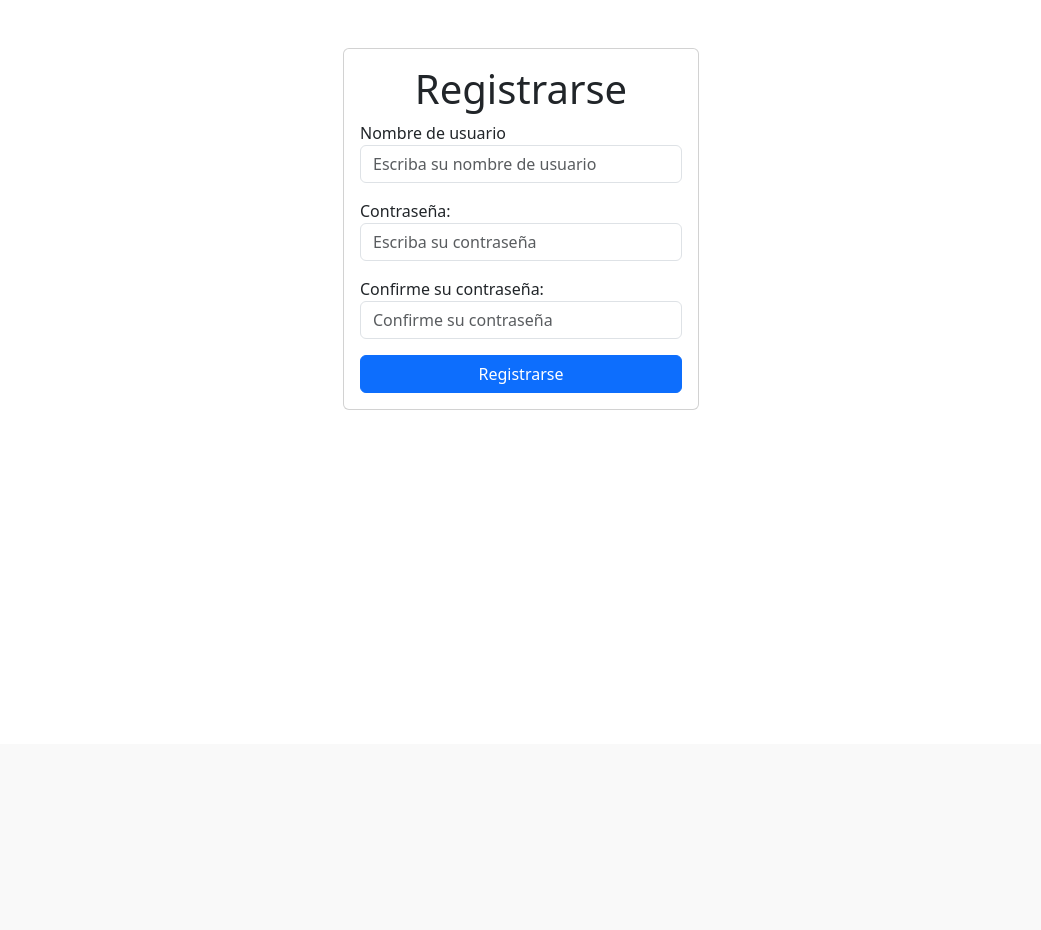
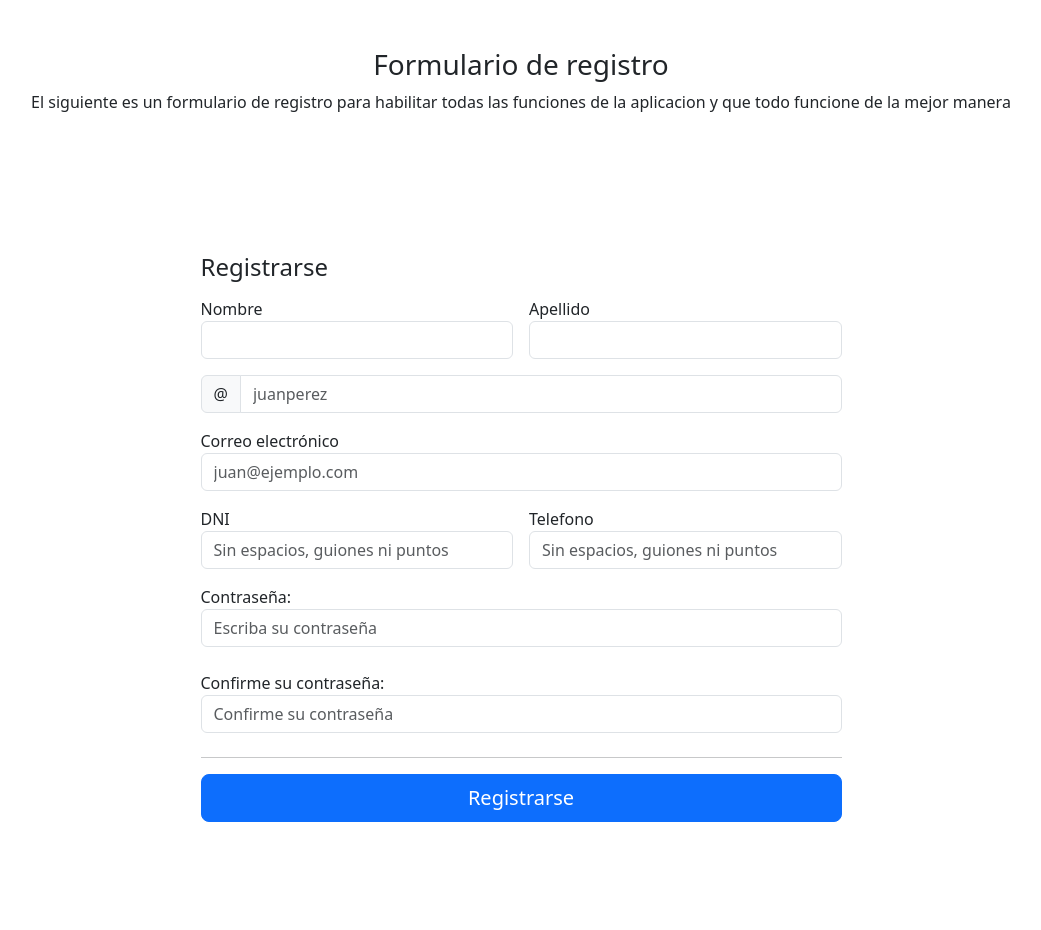
Before and after one commit to perezfacundo/project_v1, a Django app: page /signup/ in a window 1280 px wide. Shown: the part 56-986 px from the top of the page, without its empty margins (119-1160 px from the left). Before the commit the page ends 466 px from the top, so only its background shows below. Run offline with Django 4.2, Linux system fonts and the light colour scheme.

Commit message:
agregado de usuarios

```diff
--- a/solicitudes/templates/signup.html
+++ b/solicitudes/templates/signup.html
@@ -2,32 +2,67 @@
 
 {% block content %}
 
-<main class="container">
-  <div class="row">
-    <div class="col-md-4 offset-md-4 mt-5">
-      <form action="/signup/" method="post" class="card card-body">
-        <h1 class="text-center">Registrarse</h1>
+<main class="container mt-5">
+  <div class="container text-center">
+    <h3 >Formulario de registro</h3>
+    <p>El siguiente es un formulario de registro para habilitar todas las funciones de la aplicacion y que todo funcione de la mejor manera</p>
+  </div>
+  <div class="row vh-100 d-flex justify-content-center align-items-center">
+    <div class="col-md-7 mt-3">
+      <form action="/signup/" method="post" class=" card-body">
+        <h4 class="mb-3">Registrarse</h1>
         {{error}}
         {% csrf_token %}
 
-        <div class="mb-3">
-          <label for="username">Nombre de usuario</label>
-          <input type="text" name="username" class="form-control" placeholder="Escriba su nombre de usuario">
+        <div class="row g-3">
+          <div class="col-sm-6">
+            <label for="first_name">Nombre</label>
+            <input type="text" name="first_name" class="form-control">
           </div>
 
-        <div class="mb-3">
+          <div class="col-sm-6">
+            <label for="last_name">Apellido</label>
+            <input type="text" name="last_name" class="form-control">
+          </div>
+
+          <div class="input-group">
+            <span class="input-group-text" id="basic-addon1">@</span>
+            <input type="text" name="username" class="form-control" placeholder="juanperez">
+          </div>
+
+          <div class="col-12">
+            <label for="email">Correo electrónico</label>
+            <input type="email" name="email" class="form-control" placeholder="juan@ejemplo.com">
+          </div>
+
+          <div class="col-sm-6">
+            <label for="dni">DNI</label>
+            <input type="text" name="dni" class="form-control" placeholder="Sin espacios, guiones ni puntos">
+          </div>
+
+          <div class="col-sm-6">
+            <label for="telefono">Telefono</label>
+            <input type="text" name="telefono" class="form-control" placeholder="Sin espacios, guiones ni puntos">
+          </div>
+
+          <div class="mb-2">
             <label for="password1">Contraseña:</label>
             <input type="password" name="password1" id="password1" class="form-control"
               placeholder="Escriba su contraseña">
           </div>
 
-        <div class="mb-3">
+          <div class="mb-2">
             <label for="password2">Confirme su contraseña:</label>
             <input type="password" name="password2" id="password2" class="form-control"
               placeholder="Confirme su contraseña">
           </div>
 
-        <button class="btn btn-primary">
+          <input type="hidden" name="idEstadoCliente" value="1">
+        </div>
+
+        <hr>
+
+        <button class="w-100 btn btn-primary btn-lg">
           Registrarse
         </button>
       </form>
--- a/solicitudes/views.py
+++ b/solicitudes/views.py
@@ -3,9 +3,8 @@ from django.contrib.auth.forms import UserCreationForm, AuthenticationForm
 from django.contrib.auth.models import User
 from django.contrib.auth import login, logout, authenticate
 from django.db import IntegrityError
+from .models import EstadosCliente, Cliente, EstadosEmpleadoCalle, EmpleadoCalle, EstadosEmpleadoAdmnistrativo, EmpleadoAdministrativo, tipoUsuario, EstadosSolicitud, Solicitud, EstadosTransporte, Transporte, SolicitudesEmpleados, SolicitudesTransportes
 from .forms import SolicitudForm
-# from .models import Estado, Solicitud
-from datetime import datetime
 from django.contrib.auth.decorators import login_required
 
 # Create your views here.
@@ -21,18 +20,47 @@ def signup(request):
             'form': UserCreationForm
         })
     else:
+        print(request.POST)
         if request.POST['password1'] == request.POST['password2']:
-            try:
-                user = User.objects.create_user(
-                    username=request.POST['username'], password=request.POST['password1'])
-                user.save()
-                login(request, user)
+            # try:
+                if Cliente.objects.filter(username=request.POST['username']):
+                    return render(request, 'signup.html', {
+                    'form': UserCreationForm,
+                    'error': "El nombre de usuario ya pertenece a una cuenta existente"
+                })
+                if Cliente.objects.filter(email=request.POST['email']):
+                    return render(request, 'signup.html', {
+                    'form': UserCreationForm,
+                    'error': "El correo electrónico ya pertenece a una cuenta existente"
+                })
+                if Cliente.objects.filter(dni=request.POST['dni']):
+                    return render(request, 'signup.html', {
+                    'form': UserCreationForm,
+                    'error': "El dni ya pertenece a una cuenta existente"
+                })
+
+                id_estado_cliente = request.POST.get('idEstadoCliente', None)
+
+
+                cliente = Cliente.objects.create_user(
+                    first_name=request.POST['first_name'],
+                    last_name=request.POST['last_name'],
+                    username=request.POST['username'],
+                    password=request.POST['password1'],
+                    email=request.POST['email'],
+                    dni=request.POST['dni'],
+                    telefono=request.POST['telefono'],
+                    idEstadoCliente=EstadosCliente.objects.get(id=id_estado_cliente),
+                    puntos=0
+                    )
+                cliente.save()
+                login(request, cliente)
                 return redirect('solicitudes')
-            except IntegrityError:
-                return render(request, 'signup.html', {
-                    'form': UserCreationForm,
-                    'error': "El nombre de usuario ya existe"
-                })
+            # except IntegrityError:
+            #     return render(request, 'signup.html', {
+            #         'form': UserCreationForm,
+            #         'error': "Ha ocurrido un error al guardar el usuario"
+            #     })
         return render(request, 'signup.html', {
             'form': UserCreationForm,
             'error': "Las claves no coinciden"
```
Also changed, not shown: solicitudes/models.py (+9 -6 lines), db.sqlite3, solicitudes/migrations/0002_tipousuario.py (added), solicitudes/migrations/0003_alter_usuario_dni.py (added), solicitudes/migrations/0004_alter_cliente_puntos.py (added), solicitudes/migrations/0005_alter_cliente_idestadocliente.py (added), solicitudes/migrations/0006_alter_cliente_idestadocliente_alter_cliente_puntos.py (added). Lines whose indentation alone changed are shown as unchanged.
